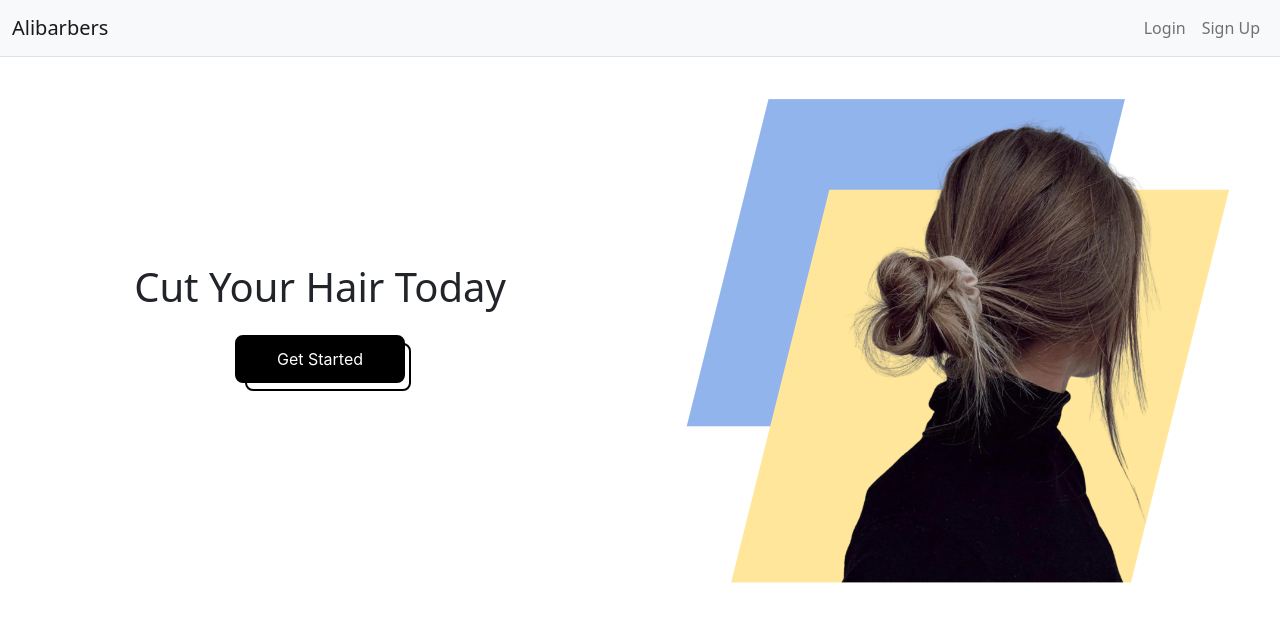
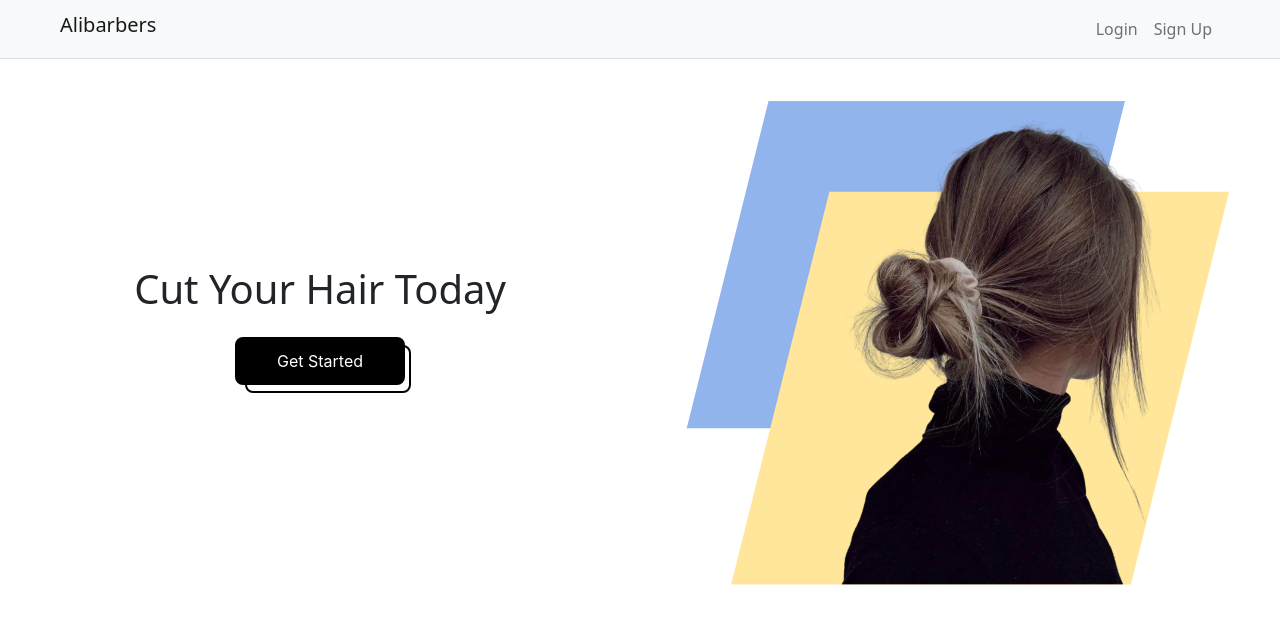
Before and after one commit to ZhiAnYuen/Alibarbers, a Vue app: page / in a window 1280 px wide. Shown: the top 624 px of the page. Built offline with nearby package versions, Linux system fonts and the light colour scheme.

Commit message:
Change font weight for home navbar brand

```diff
--- a/src/components/HomeHeader.vue
+++ b/src/components/HomeHeader.vue
@@ -1,7 +1,7 @@
 <template>
   <nav class="navbar navbar-expand-lg bg-light border-bottom">
     <div class="container-fluid">
-      <a class="navbar-brand" href="#">Alibarbers</a>
+      <a class="navbar-brand ms-5 h1" href="#">Alibarbers</a>
       <button
         class="navbar-toggler"
         type="button"
@@ -14,7 +14,7 @@
         <span class="navbar-toggler-icon"></span>
       </button>
       <div class="collapse navbar-collapse" id="navbarText">
-        <ul class="navbar-nav ms-auto mb-2 mb-lg-0">
+        <ul class="navbar-nav ms-auto mb-2 mb-lg-0 me-5">
           <li class="nav-item">
             <a class="nav-link" href="#">Login</a>
           </li>
```
